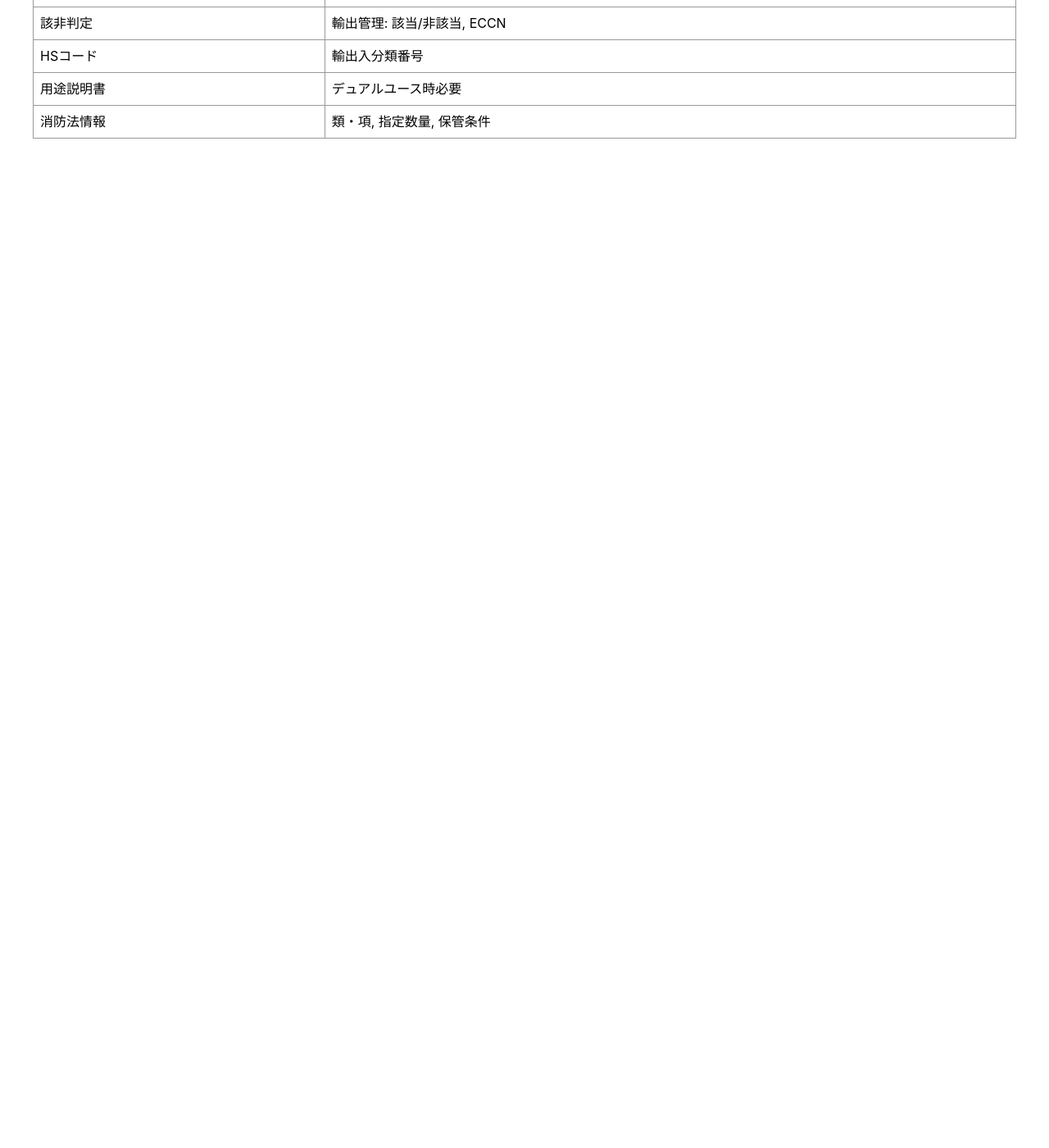
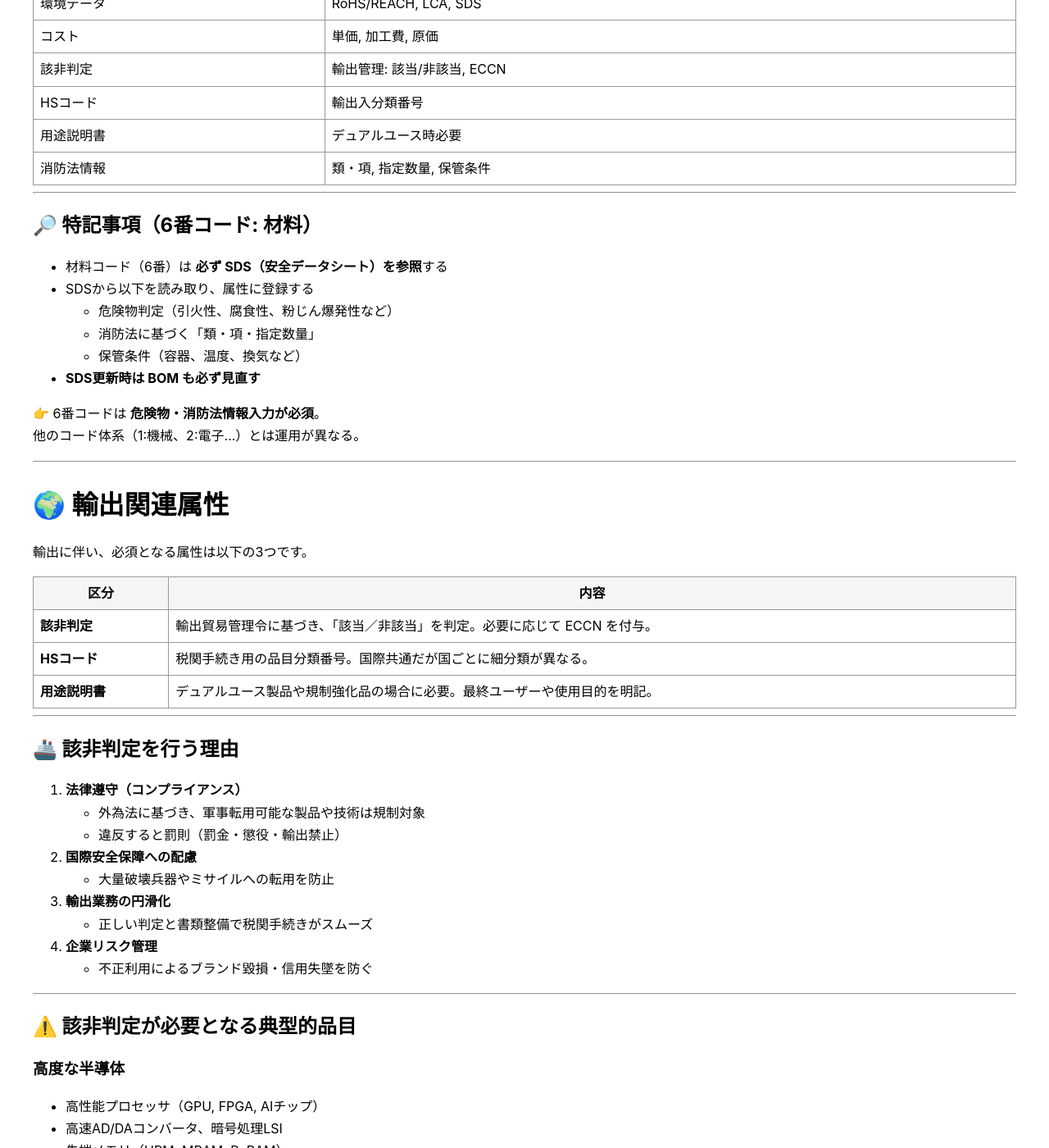
Before and after one commit to Samizo-AITL/EduMecha, a Jekyll site: the page built from 08_production_process/06_bom_generation/3_attributes.md, in a window 1280 px wide and 1400 px high, scrolled down 258 px. Shown: the whole window at 82% size. Built offline with Jekyll 4.4.1, drawn with Linux system fonts in a browser that asks for light colours; our own code applies the rules of GitHub Pages for plain Markdown files; before the commit the page ends 900 px from its top, so only the background shows below that; some of the changed text lies outside the part shown.

Commit message:
Update 3_attributes.md

```diff
--- a/08_production_process/06_bom_generation/3_attributes.md
+++ b/08_production_process/06_bom_generation/3_attributes.md
@@ -1,8 +1,14 @@
 ---
-title: "Attributes"
+title: "Attributes and Export Control"
+description: "部品コードに紐づける属性と輸出関連管理のポイント"
+author: "Project Design Hub"
+date: 2025-08-18
+tags: ["BOM", "部品コード", "環境データ", "コスト管理", "輸出管理", "SDS", "消防法"]
 ---
 
 # 📎 部品コードと紐づける属性
+
+## 基本属性一覧
 
 | 区分         | 内容例 |
 |--------------|--------|
@@ -13,3 +19,67 @@ title: "Attributes"
 | HSコード     | 輸出入分類番号 |
 | 用途説明書   | デュアルユース時必要 |
 | 消防法情報   | 類・項, 指定数量, 保管条件 |
+
+---
+
+## 🔎 特記事項（6番コード: 材料）
+
+- 材料コード（6番）は **必ず SDS（安全データシート）を参照**する
+- SDSから以下を読み取り、属性に登録する
+  - 危険物判定（引火性、腐食性、粉じん爆発性など）
+  - 消防法に基づく「類・項・指定数量」
+  - 保管条件（容器、温度、換気など）
+- **SDS更新時は BOM も必ず見直す**
+
+👉 6番コードは **危険物・消防法情報入力が必須**。
+他のコード体系（1:機械、2:電子…）とは運用が異なる。
+
+---
+
+# 🌍 輸出関連属性
+
+輸出に伴い、必須となる属性は以下の3つです。
+
+| 区分       | 内容 |
+|------------|------|
+| **該非判定** | 輸出貿易管理令に基づき、「該当／非該当」を判定。必要に応じて ECCN を付与。 |
+| **HSコード** | 税関手続き用の品目分類番号。国際共通だが国ごとに細分類が異なる。 |
+| **用途説明書** | デュアルユース製品や規制強化品の場合に必要。最終ユーザーや使用目的を明記。 |
+
+---
+
+## 🚢 該非判定を行う理由
+
+1. **法律遵守（コンプライアンス）**
+   - 外為法に基づき、軍事転用可能な製品や技術は規制対象
+   - 違反すると罰則（罰金・懲役・輸出禁止）
+
+2. **国際安全保障への配慮**
+   - 大量破壊兵器やミサイルへの転用を防止
+
+3. **輸出業務の円滑化**
+   - 正しい判定と書類整備で税関手続きがスムーズ
+
+4. **企業リスク管理**
+   - 不正利用によるブランド毀損・信用失墜を防ぐ
+
+---
+
+## ⚠️ 該非判定が必要となる典型的品目
+
+### 高度な半導体
+- 高性能プロセッサ（GPU, FPGA, AIチップ）
+- 高速AD/DAコンバータ、暗号処理LSI
+- 先端メモリ（HBM, MRAM, ReRAM）
+
+### 特殊材料
+- 高性能炭素繊維（航空機・ミサイル構造材）
+- 高純度フッ化水素・エッチングガス（半導体製造用、化学兵器転用リスク）
+- 超耐熱合金、特殊金属（ジェット・ロケット用）
+
+### その他
+- 暗号ソフトウェア・通信機器
+- 高精度センサー（赤外線、レーザー測距、ジャイロ）
+
+👉 これらは **デュアルユース（民生・軍事両用）** の典型であり、
+**該非判定書＋用途説明書が必須**。
```
